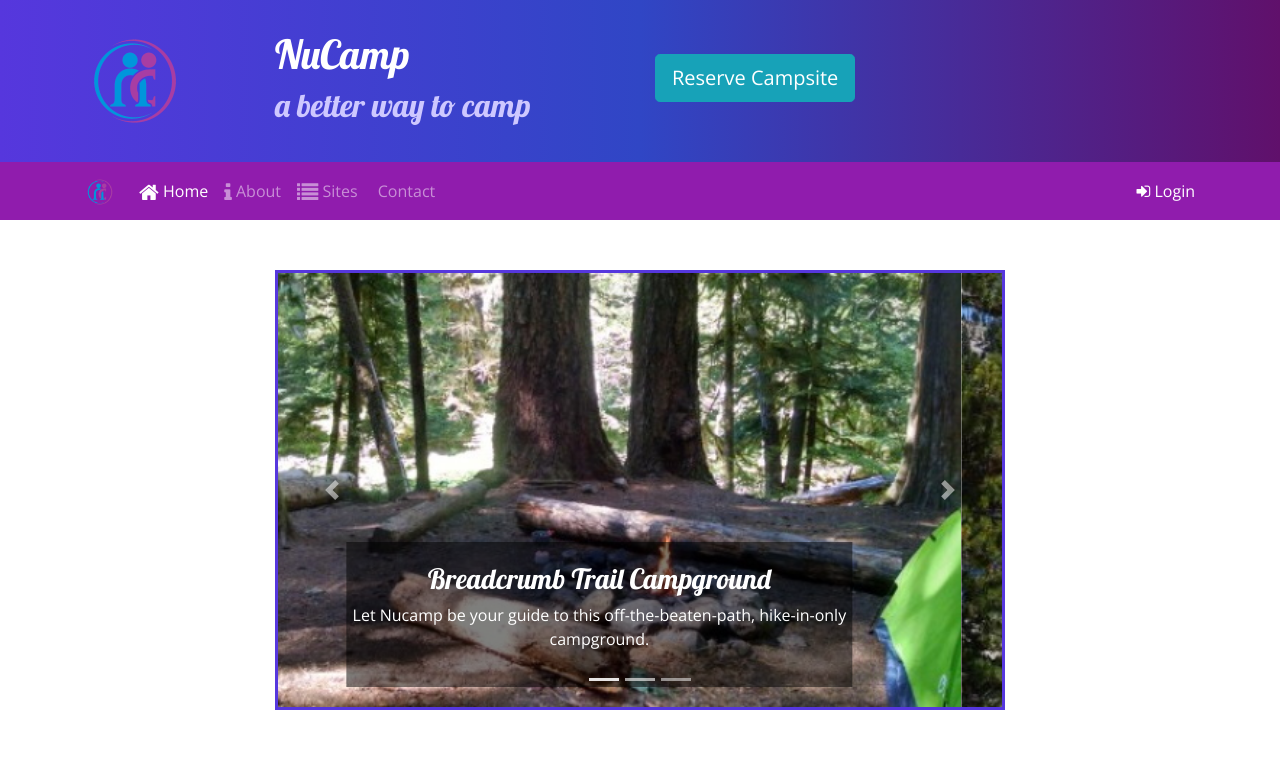
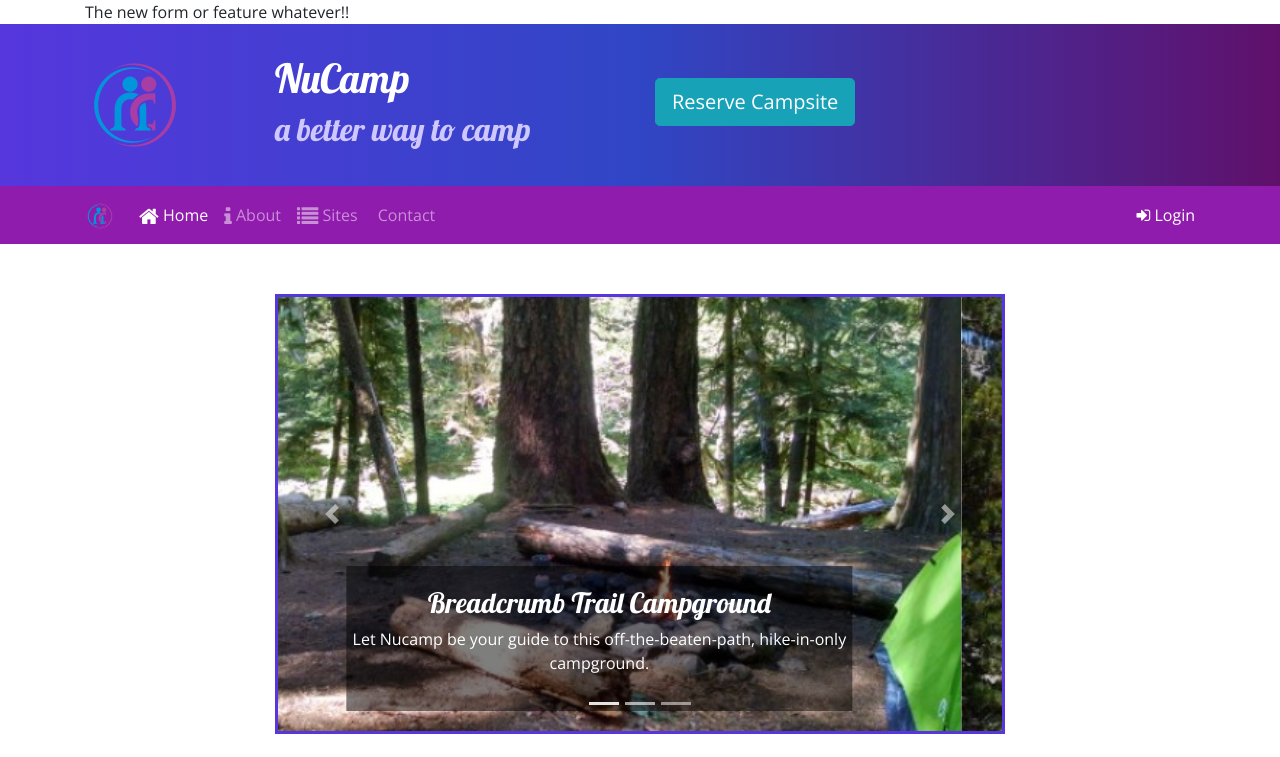
Before and after one commit to melaniemccallProcessing/nucampsite-bootstrap, a website: page index.html in a window 1280 px wide. Shown: the top 757 px of the page. Drawn offline with nearby package versions, Linux system fonts and the light colour scheme; some icons are missing.

Commit message:
starting on the new feature

```diff
--- a/index.html
+++ b/index.html
@@ -19,7 +19,9 @@
 
 <body>
 <div class="container">
-
+<div class="form">
+	The new form or feature whatever!!
+</div>
 </div>
 	<header class="jumbotron jumbotron-fluid">
 		<div class="container">
```
